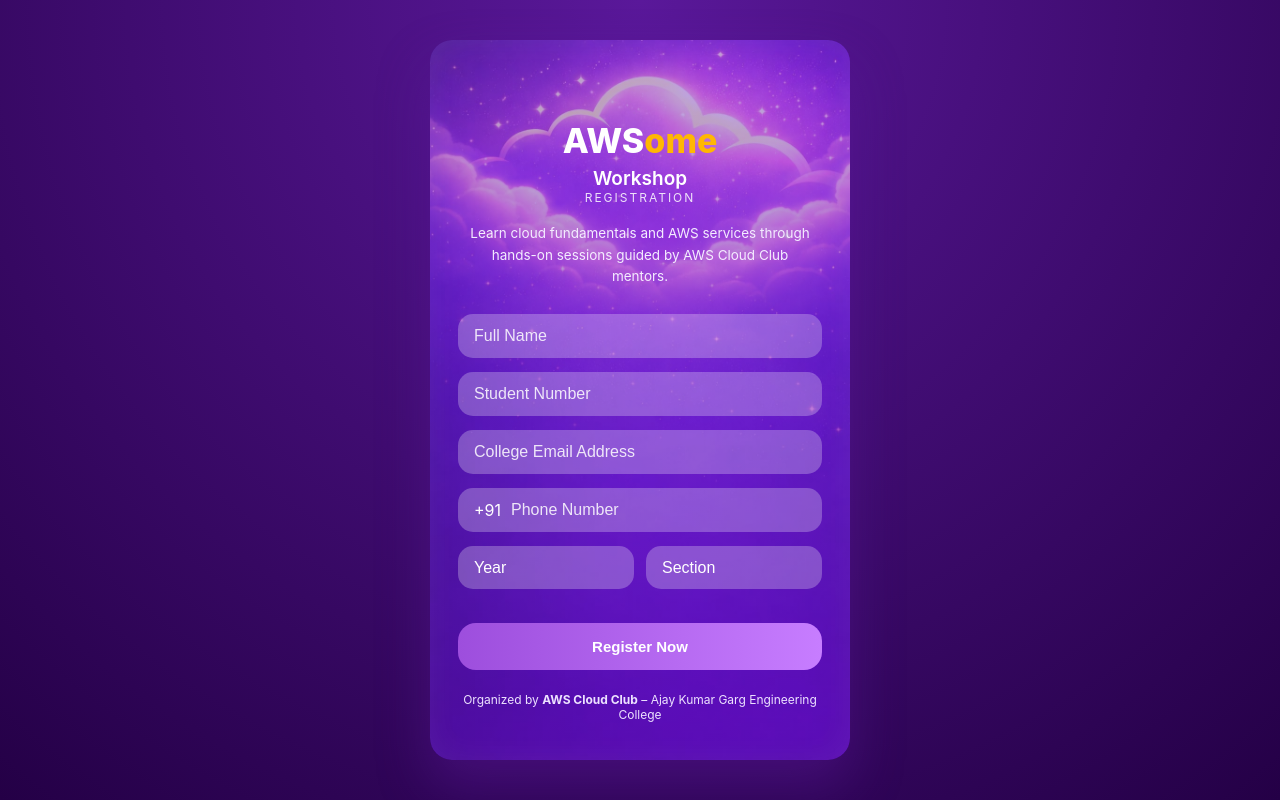
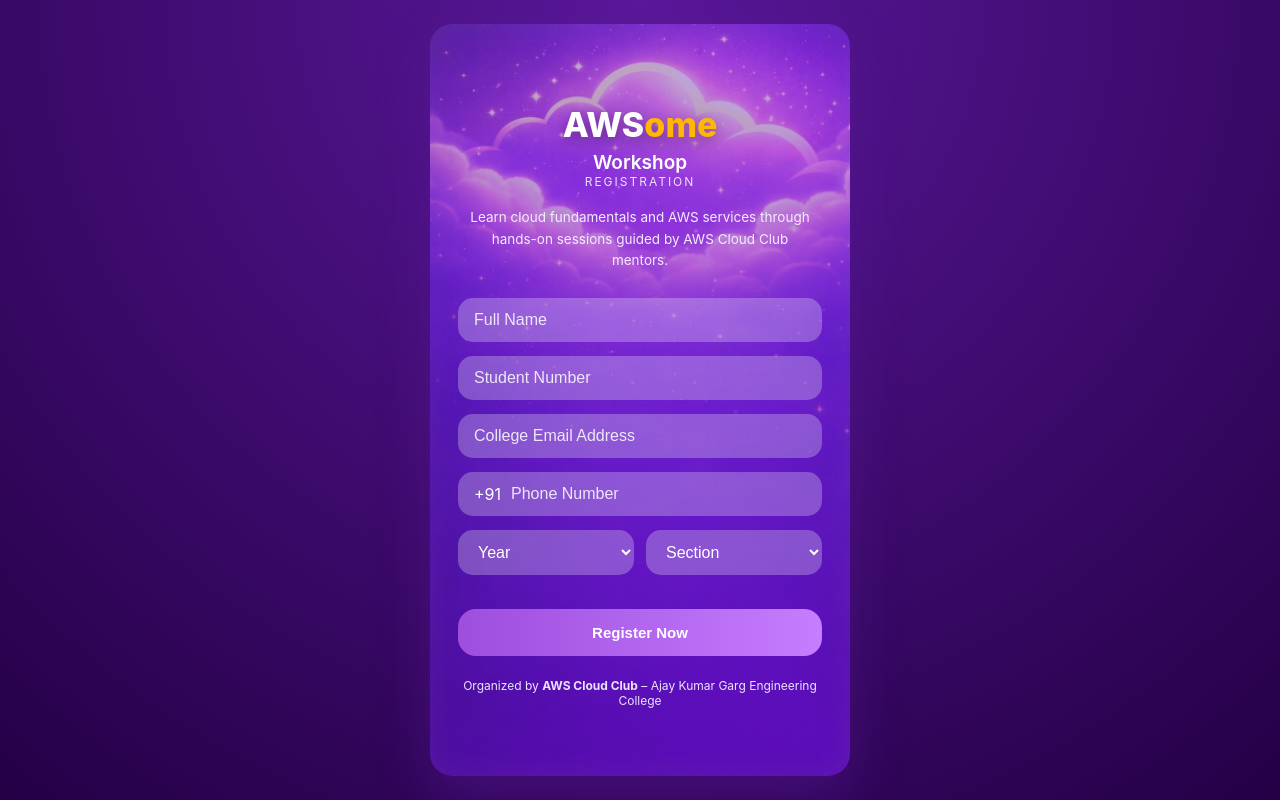
Before and after one commit to UtkarshSingh-creater/AWS-registration, a React (Vite) app: page / in a window 1280 px wide. Built offline with nearby package versions, Linux system fonts and the light colour scheme.

Commit message:
Refactor Registration.css for improved layout and styles
Updated CSS styles for registration component, including changes to height, padding, and added error styling.

```diff
--- a/src/components/Registration.css
+++ b/src/components/Registration.css
@@ -6,7 +6,6 @@
 body,
 #root {
   width: 100%;
-  height: 100%;
   margin: 0;
   padding: 0;
   -webkit-text-size-adjust: 100%;
@@ -15,25 +14,21 @@
 body {
   font-family: Inter, system-ui, sans-serif;
   background: radial-gradient(circle at top, #5a189a, #240046);
-  overflow: hidden;
 }
 
-/* PAGE */
+/* PAGE — SCROLLS NATURALLY */
 .page {
-  min-height: 100svh;
+  min-height: 100vh;
   width: 100%;
   display: flex;
   justify-content: center;
-  align-items: center;
-  padding: 16px;
+  padding: 24px 12px;
 }
 
-/* CARD */
+/* CARD — NO INTERNAL SCROLL */
 .card {
   width: 100%;
   max-width: 420px;
-  max-height: 100svh;
-
   padding: 38px 28px;
   border-radius: 22px;
 
@@ -49,10 +44,6 @@
     inset 0 0 34px rgba(255, 255, 255, 0.06);
 
   color: #ffffff;
-
-  overflow-y: auto;
-  overscroll-behavior: contain;
-  -webkit-overflow-scrolling: touch;
 }
 
 /* HEADER */
@@ -65,6 +56,7 @@
   font-size: 34px;
   font-weight: 800;
   margin: 0;
+  text-shadow: 0 4px 16px rgba(0,0,0,.35);
 }
 
 .aws {
@@ -143,13 +135,16 @@
 }
 
 /* SELECT */
-select {
-  appearance: none;
-}
-
 select option {
   background: #3c096c;
   color: #ffffff;
+}
+
+/* ERROR */
+.error {
+  font-size: 12px;
+  color: #ff6b6b;
+  margin-top: -6px;
 }
 
 /* BUTTON */
@@ -158,10 +153,13 @@
   padding: 15px;
   border-radius: 18px;
   border: none;
+
   background: linear-gradient(90deg, #9d4edd, #c77dff);
   color: #ffffff;
+
   font-weight: 600;
   font-size: 15px;
+  cursor: pointer;
 }
 
 /* FOOTER */
@@ -186,12 +184,3 @@
     font-size: 18px;
   }
 }
-
-/* HIDE SCROLLBAR VISUALLY */
-.card::-webkit-scrollbar {
-  width: 0;
-}
-
-.card {
-  scrollbar-width: none;
-}
```
